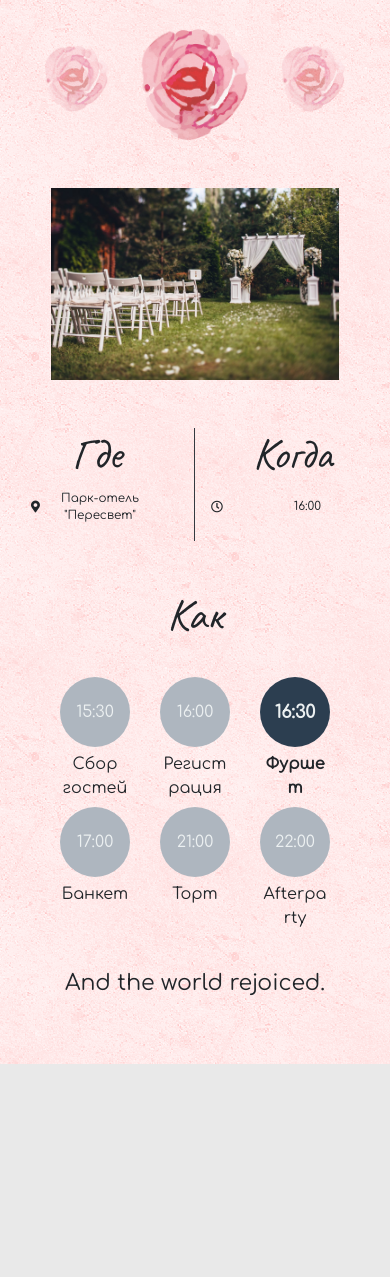
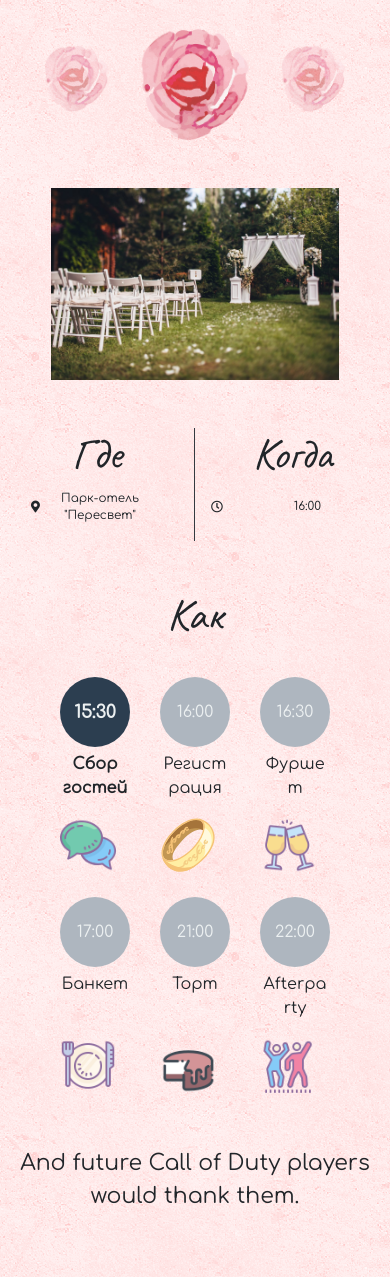
Before and after one commit to Taguaje/wedding, a Django app: page / in a window 390 px wide. Shown: the part 4924-6201 px from the top of the page. Before the commit the page ends 5988 px from the top, so only its background shows below. Run offline with Django 3.2, Linux system fonts and the light colour scheme; some libraries are stand-ins or nearby versions; some web fonts are replaced.

Commit message:
timeline how

```diff
--- a/invitation/static/invitation/css/program-timeline.css
+++ b/invitation/static/invitation/css/program-timeline.css
@@ -29,6 +29,10 @@ h1 span {
     margin-left: calc((80vw - 25px) / 20);
     margin-top: 130px;
     font-family: "Comfortaa", serif;
+}
+
+.input-flex-container input.last-event:after {
+    display: none;
 }
 
 input {
@@ -104,11 +108,17 @@ input:checked + .dot-info span {
     top: -65px;
     left: 0;
     transform: rotateZ(-45deg);
-    word-wrap: break-word;
     width: 70px;
     text-indent: -10px;
 }
 
+.dot-info .dot-icon{
+    visibility: visible;
+    position: absolute;
+    bottom: -180%;
+    left: -300%;
+    max-width: 150%;
+}
 #timeline-descriptions-wrapper {
     width: 100%;
     margin-top: 140px;
@@ -198,8 +208,17 @@ input[data-description="2000"]:checked ~ #timeline-descriptions-wrapper p[data-d
     input, .dot-info {
         width: 70px;
         height: 70px;
-        margin: 0 15px 60px !important;
+        margin: 0 15px 150px !important;
+        word-wrap: break-word;
     }
+
+    .dot-info .dot-icon{
+    visibility: visible;
+    position: absolute;
+    bottom: -180%;
+    left: 0%;
+    max-width: 80%;
+}
 
     input {
         background-color: transparent !important;
--- a/invitation/templates/invitation/home.html
+++ b/invitation/templates/invitation/home.html
@@ -240,35 +240,41 @@
                     <h1 class="title">Как</h1>
                 </div>
                 <div class="input-flex-container">
-                    <input type="radio" name="timeline-dot" data-description="1910">
+                    <input type="radio" name="timeline-dot" data-description="1910" checked>
                     <div class="dot-info" data-description="1910">
                         <span class="year">15:30</span>
                         <span class="label">Сбор гостей</span>
+                        <img class="dot-icon" src="{% static "invitation/jpg/icons8-коммуникации-64.png" %}">
                     </div>
                     <input type="radio" name="timeline-dot" data-description="1920">
                     <div class="dot-info" data-description="1920">
                         <span class="year">16:00</span>
                         <span class="label">Регистрация</span>
+                        <img class="dot-icon" src="{% static "invitation/jpg/icons8-кольцо-всевластия.svg" %}">
                     </div>
-                    <input type="radio" name="timeline-dot" data-description="1930" checked>
+                    <input type="radio" name="timeline-dot" data-description="1930">
                     <div class="dot-info" data-description="1930">
                         <span class="year">16:30</span>
                         <span class="label">Фуршет</span>
+                        <img class="dot-icon" src="{% static "invitation/jpg/icons8-шампанское-512.png" %}">
                     </div>
                     <input type="radio" name="timeline-dot" data-description="1940">
                     <div class="dot-info" data-description="1940">
                         <span class="year">17:00</span>
                         <span class="label">Банкет</span>
+                        <img class="dot-icon" src="{% static "invitation/jpg/icons8-посуда-512.png" %}">
                     </div>
                     <input type="radio" name="timeline-dot" data-description="1950">
                     <div class="dot-info" data-description="1950">
                         <span class="year">21:00</span>
                         <span class="label">Торт</span>
+                        <img class="dot-icon" src="{% static "invitation/jpg/icons8-двойной-шоколадный-торт-64.png" %}">
                     </div>
-                    <input type="radio" name="timeline-dot" data-description="1960">
+                    <input type="radio" name="timeline-dot" data-description="1960" class="last-event">
                     <div class="dot-info" data-description="1960">
                         <span class="year">22:00</span>
                         <span class="label">Afterparty</span>
+                        <img class="dot-icon" src="{% static "invitation/jpg/icons8-танцы-64.png" %}">
                     </div>
                     <div id="timeline-descriptions-wrapper">
                         <p data-description="1910">And future Call of Duty players would thank them.</p>
```
Also changed, not shown: invitation/static/invitation/jpg/icons8-cообщение-облачко.svg (added), invitation/static/invitation/jpg/icons8-двойной-шоколадный-торт-64.png (added), invitation/static/invitation/jpg/icons8-кольцо-всевластия.svg (added), invitation/static/invitation/jpg/icons8-коммуникации-64.png (added), invitation/static/invitation/jpg/icons8-посуда-512.png (added), invitation/static/invitation/jpg/icons8-танцы-64.png (added), invitation/static/invitation/jpg/icons8-шампанское-512.png (added).
